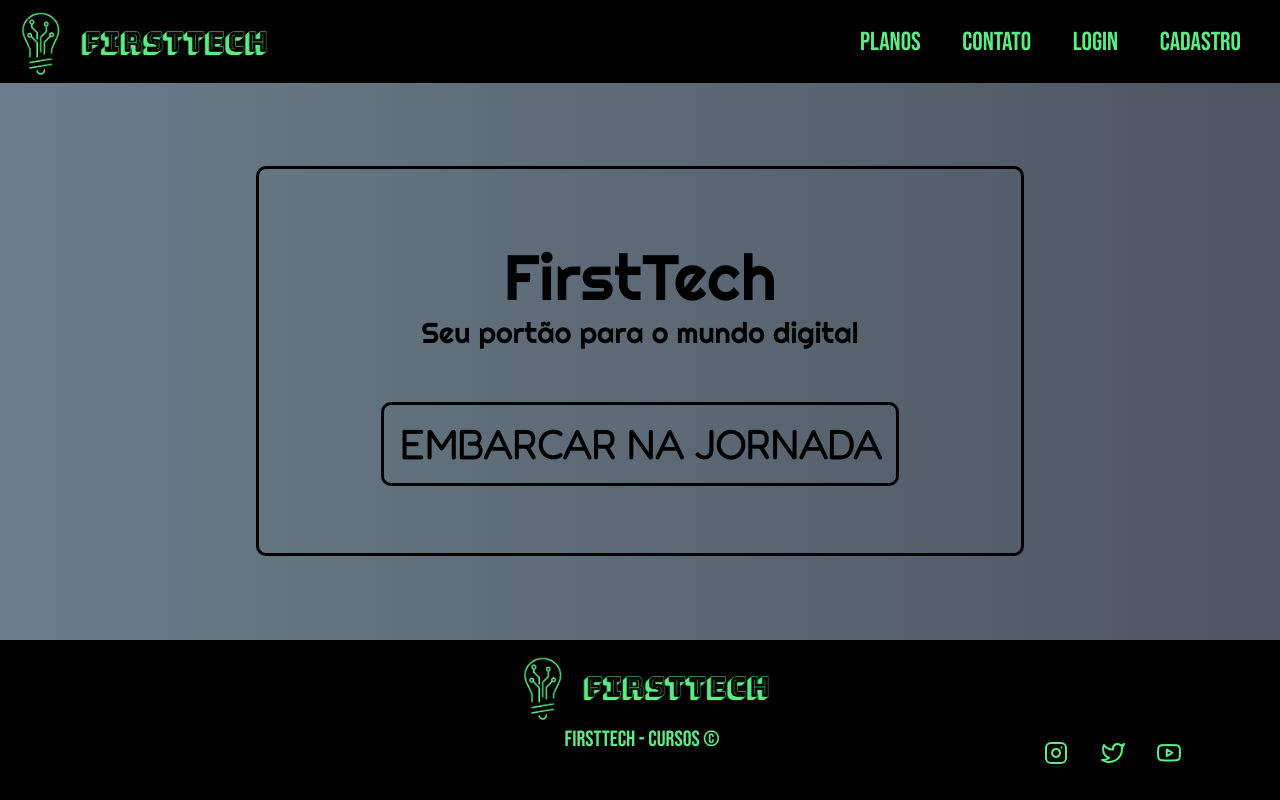
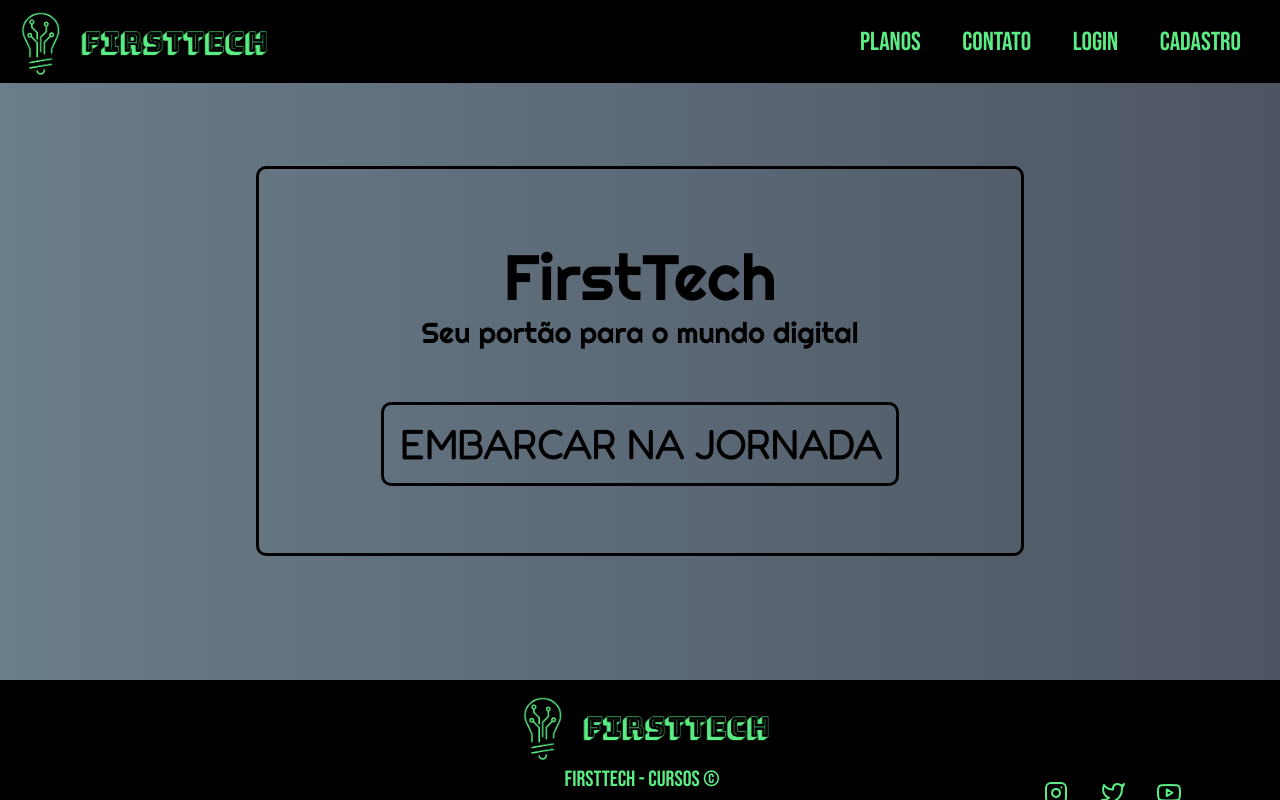
Before and after one commit to Gabrielcamargos28/Projeto-FirstTech, a plain HTML site: page index.html in a window 1280 px wide. Drawn offline with Linux system fonts and the light colour scheme.

Commit message:
arrumando tamanho do footer

```diff
--- a/style.css
+++ b/style.css
@@ -94,7 +94,7 @@ footer{ /* deixando o footer fixo no fim da pag */
     bottom: 0;
     left: 0;
     width: 100%;
-    height: 20%;
+    height: 15%;
 }
 
 footer ul { /* setando a posicao que os icones das redes sociais vao aparecer */
@@ -105,7 +105,6 @@ footer ul { /* setando a posicao que os icones das redes sociais vao aparecer */
 }
 
 footer li { /* setando forma que os icones das redes sociais vao aparecer */
-    align-items: center;
     display: inline-block; /* fazer os icones aparecerem um na frente do outro em vez de quebrar linha */
     padding: 5px 10px 10px 20px; /* esse padding serve pra aumentar o espacamento entre cada icone */
 }
```
